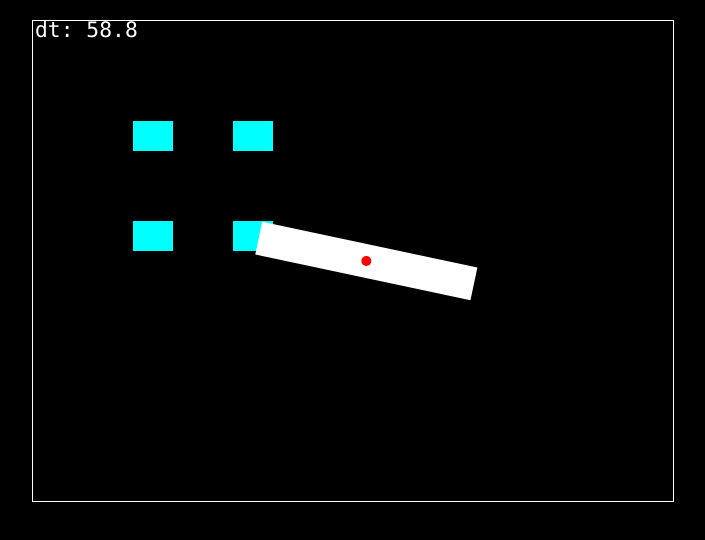
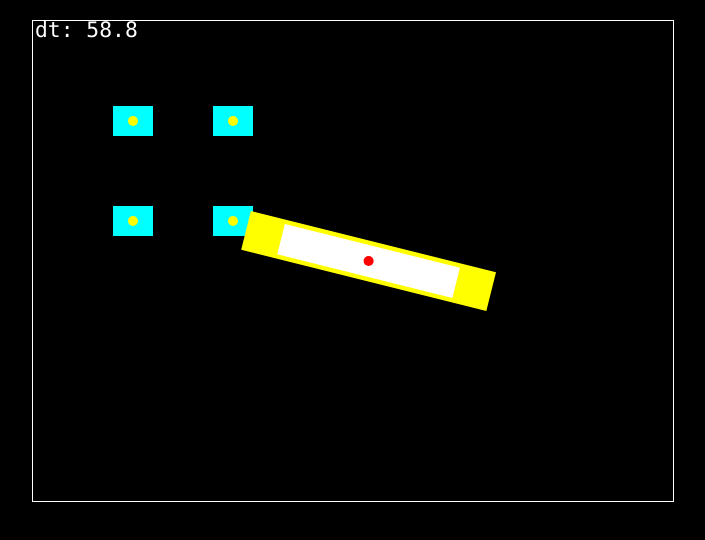
Before and after one commit to Alcom1/Flatform, a plain HTML site: page index.html in a window 1280 px wide. Shown: the whole page, without its empty margins (287-992 px from the left). Drawn offline with Linux system fonts and the light colour scheme.

Commit message:
Collider drawing.

```diff
--- a/index.html
+++ b/index.html
@@ -53,7 +53,6 @@
 		<script src='js/class_vect.js'></script>
 
 		<!-- Tools -->
-		<script src='js/enums.js'></script>
 		<script src='js/keys.js'></script>
 		<script src='js/loader.js'></script>
 		<script src='js/utilities.js'></script>
--- a/js/class_animation.js
+++ b/js/class_animation.js
@@ -21,7 +21,7 @@ Animation.prototype.update = function(dt)
 }
 
 //Draw
-Animation.prototype.transform = function(ctx)
+Animation.prototype.transform = function()
 {
     var step = (this.time * 1000) % this.length;    //Time in the current loop
 
--- a/js/class_collider.js
+++ b/js/class_collider.js
@@ -5,6 +5,11 @@ var Collider = function(transform, type, parent)
     this.parent = parent;
     game.managerCollision.add(this);
 
+}
+
+Collider.prototype.update = function()
+{
+    this.transform = this.parent.transform;
 }
 
 Collider.prototype.draw = function(ctx)
--- a/js/class_collider_point.js
+++ b/js/class_collider_point.js
@@ -1,6 +1,19 @@
 var ColliderPoint = function(transform, parent)
 {
     Collider.call(this, transform, TYPE_COLL.POINT, parent);
+}
+
+ColliderPoint.prototype = Object.create(Collider.prototype);
+
+ColliderPoint.prototype.draw = function(ctx)
+{
+    ctx.save();
+        ctx.translate(this.transform.pos.x, this.transform.pos.y);
+
+        ctx.strokeStyle="#FFFF00";
+        ctx.lineWidth = 10;
+        ctx.point(0, 0);
+    ctx.restore();
 }
 
 //Collision check
--- a/js/class_collider_rect.js
+++ b/js/class_collider_rect.js
@@ -4,9 +4,21 @@ var ColliderRect = function(transform, parent, size)
     this.size = size;
 }
 
+ColliderRect.prototype = Object.create(Collider.prototype);
+
 ColliderRect.prototype.draw = function(ctx)
 {
-    ctx.point(this.transform.pos.x, this.transform.pos.y);
+    ctx.save();
+        this.transform.setTransform(ctx);
+
+        ctx.strokeStyle="#FFFF00";
+        ctx.lineWidth = 5;
+        ctx.strokeRect(
+            -this.size.x / 2,
+            -this.size.y / 2,
+            this.size.x,
+            this.size.y);
+    ctx.restore();
 }
 
 //Collision check
--- a/js/class_gameobject_animatedrect.js
+++ b/js/class_gameobject_animatedrect.js
@@ -16,6 +16,7 @@ AnimatedRect.prototype.update = function(dt)
 {
     GameObject.prototype.update.call(this);
 
+    this.transform = this.animation.transform();
     this.animation.update(dt);
 }
 
@@ -23,8 +24,6 @@ AnimatedRect.prototype.update = function(dt)
 AnimatedRect.prototype.draw = function(ctx)
 {
     GameObject.prototype.draw.call(this);
-
-    this.transform = this.animation.transform(ctx); //Animation
 
     //Rect
     ctx.save();
@@ -52,5 +51,5 @@ AnimatedRect.prototype.draw = function(ctx)
 //Game object collision
 GameObject.prototype.collide = function(other, pos)
 {
-	console.log("AR COLLISION");
+
 }
--- a/js/class_gameobject_basicrect.js
+++ b/js/class_gameobject_basicrect.js
@@ -11,16 +11,24 @@ var BasicRect = function(pos)
 
 BasicRect.prototype = Object.create(GameObject.prototype);
 
+//Game object update
+BasicRect.prototype.update = function(dt)
+{
+    GameObject.prototype.update.call(this);
+}
+
 //Game object draw
 BasicRect.prototype.draw = function(ctx)
 {
     GameObject.prototype.draw.call(this);
 
     ctx.save();
+        ctx.translate(this.transform.pos.x, this.transform.pos.y);
+
         ctx.fillStyle="#0FF";
         ctx.fillRect(
-            this.transform.pos.x,
-            this.transform.pos.y,
+            -20,
+            -15,
             40,
             30);
     ctx.restore();
--- a/js/main.js
+++ b/js/main.js
@@ -79,6 +79,7 @@ game.main =
 	draw : function(ctx)
 	{
 		game.scene_0.draw(ctx);
+		game.managerCollision.draw(ctx);
 	},
 
 	//Draw filled text
--- a/js/module_manager_collision.js
+++ b/js/module_manager_collision.js
@@ -17,11 +17,28 @@ game.managerCollision = (function()
 	{
 		for(var j = 0; j < colliders.length; j++)
 		{
+			colliders[j].update();
+
 			for(i = 0; i < j; i++)
 			{
 				colliders[j].checkCollision(colliders[i]);
 			}
 		}
+	}
+
+	//Draw
+	function draw(ctx)
+	{
+		for(i = 0; i < colliders.length; i++)
+		{
+			colliders[i].draw(ctx);
+		}
+	}
+
+	//
+	function collisionPointRect(point, rect)
+	{
+
 	}
 
 	//
@@ -40,6 +57,7 @@ game.managerCollision = (function()
 	return {
 		init : init,
 		update : update,
+		draw : draw,
 		add : add,
 		clear : clear
 	}
```
